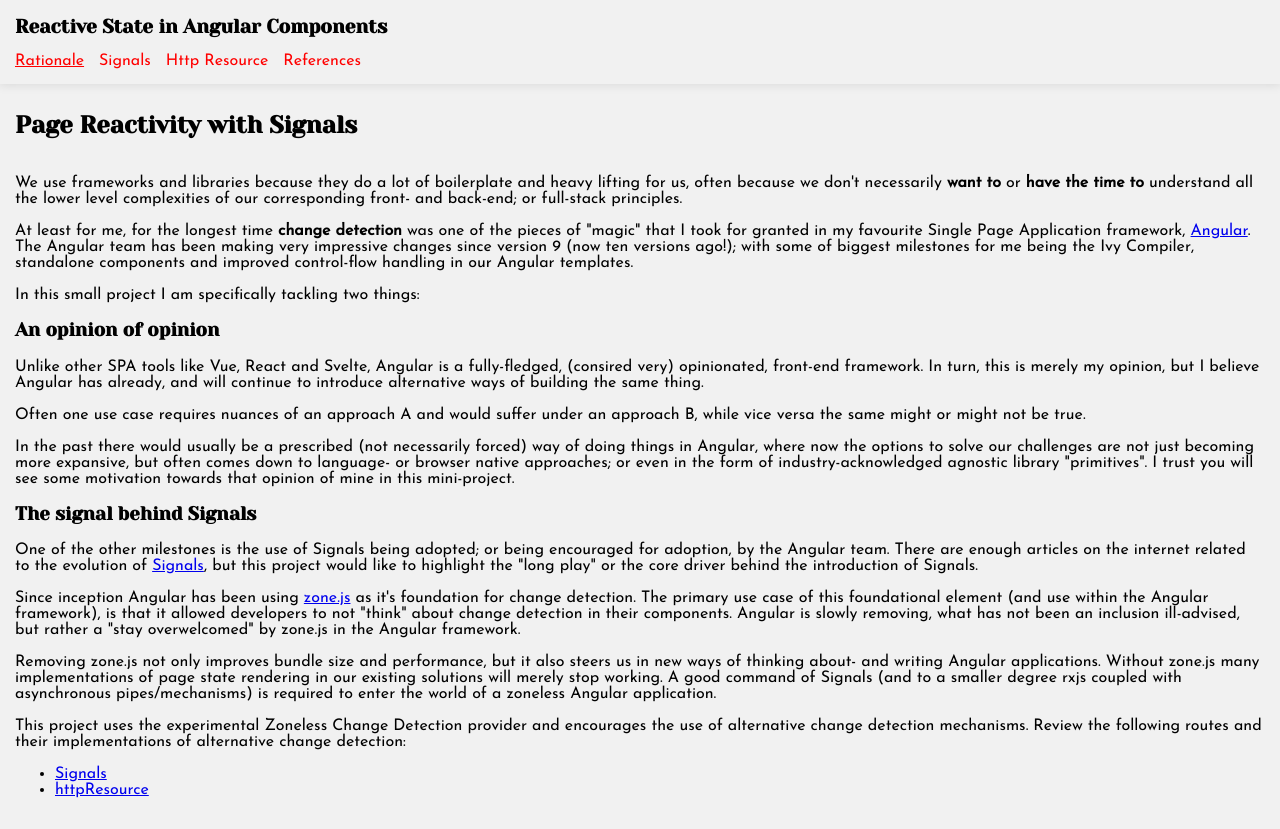
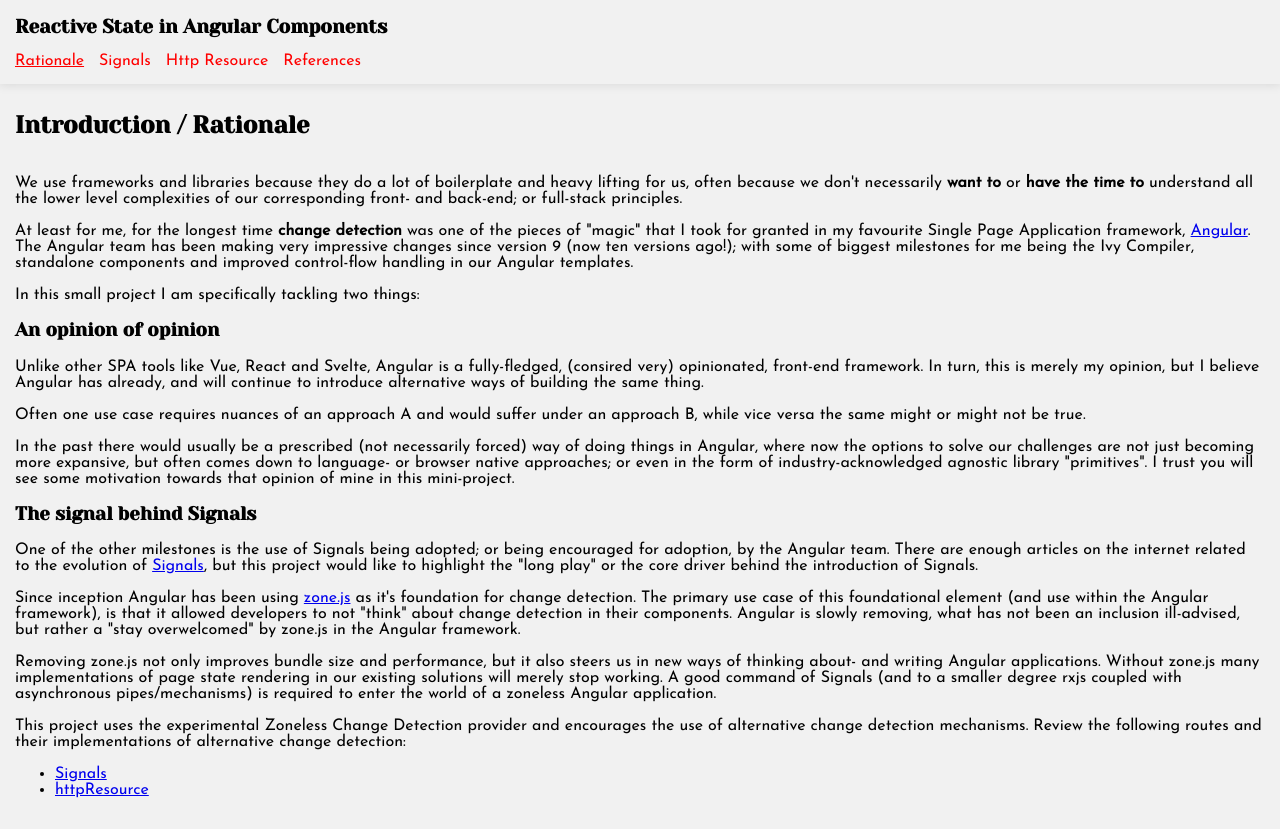
Before and after one commit to thebeard/ng-page-reactivity, an Angular app: page /ng-page-reactivity/rationale in a window 1280 px wide. Before the commit this address led to /rationale. Built offline with nearby package versions, Linux system fonts and the light colour scheme.

Commit message:
Add github workflow

```diff
--- a/package.json
+++ b/package.json
@@ -4,7 +4,7 @@
   "scripts": {
     "ng": "ng",
     "start": "ng serve",
-    "build": "ng build",
+    "build": "ng build --base-href /ng-page-reactivity/",
     "watch": "ng build --watch --configuration development",
     "test": "ng test"
   },
--- a/src/app/routes/rationale/rationale.route.component.html
+++ b/src/app/routes/rationale/rationale.route.component.html
@@ -1,5 +1,5 @@
 <header class="page-header">
-  <h2>Page Reactivity with Signals</h2>
+  <h2>Introduction / Rationale</h2>
 </header>
 <p>
   We use frameworks and libraries because they do a lot of boilerplate and heavy lifting for us, often because we
--- a/src/app/services/to-do.service.ts
+++ b/src/app/services/to-do.service.ts
@@ -1,8 +1,8 @@
 import { inject, Injectable } from '@angular/core';
 import { HttpClient, httpResource, HttpResourceRef } from '@angular/common/http';
 import { map, Observable } from 'rxjs';
+import { SortByParameter } from '../models/sort-by-parameter';
 import { Todo } from '../models/todo';
-import { SortByParameter } from '../models/sort-by-parameter';
 
 @Injectable({
   providedIn: 'root',
--- a/src/index.html
+++ b/src/index.html
@@ -2,8 +2,8 @@
 <html lang="en">
   <head>
     <meta charset="utf-8" />
-    <title>Ng19client</title>
-    <base href="/" />
+    <title>Reactive State in Angular Components</title>
+    <base href="/ng-page-reactivity" />
     <meta name="viewport" content="width=device-width, initial-scale=1" />
     <link rel="icon" type="image/x-icon" href="favicon.ico" />
     <link rel="preconnect" href="https://fonts.googleapis.com" />
```
Also changed, not shown: 1 other file (tests, documents, lock files or other folders).
